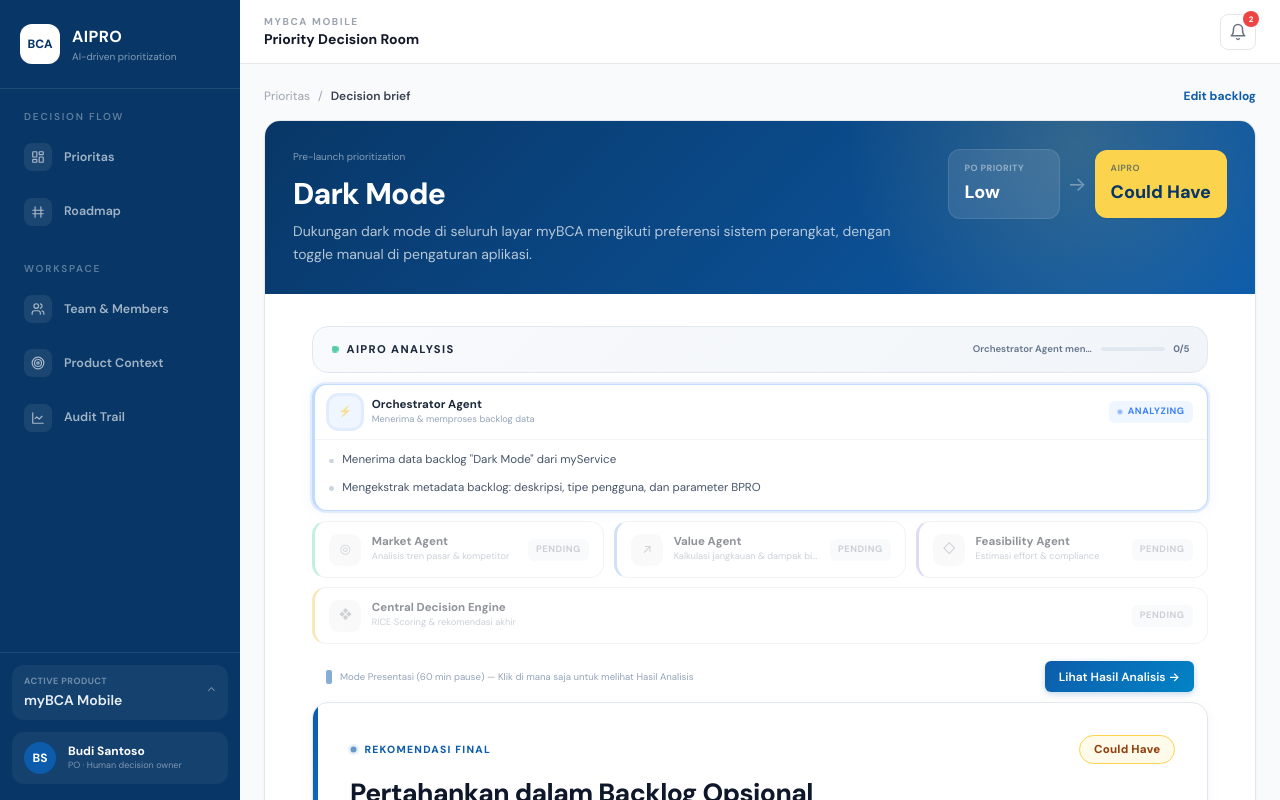
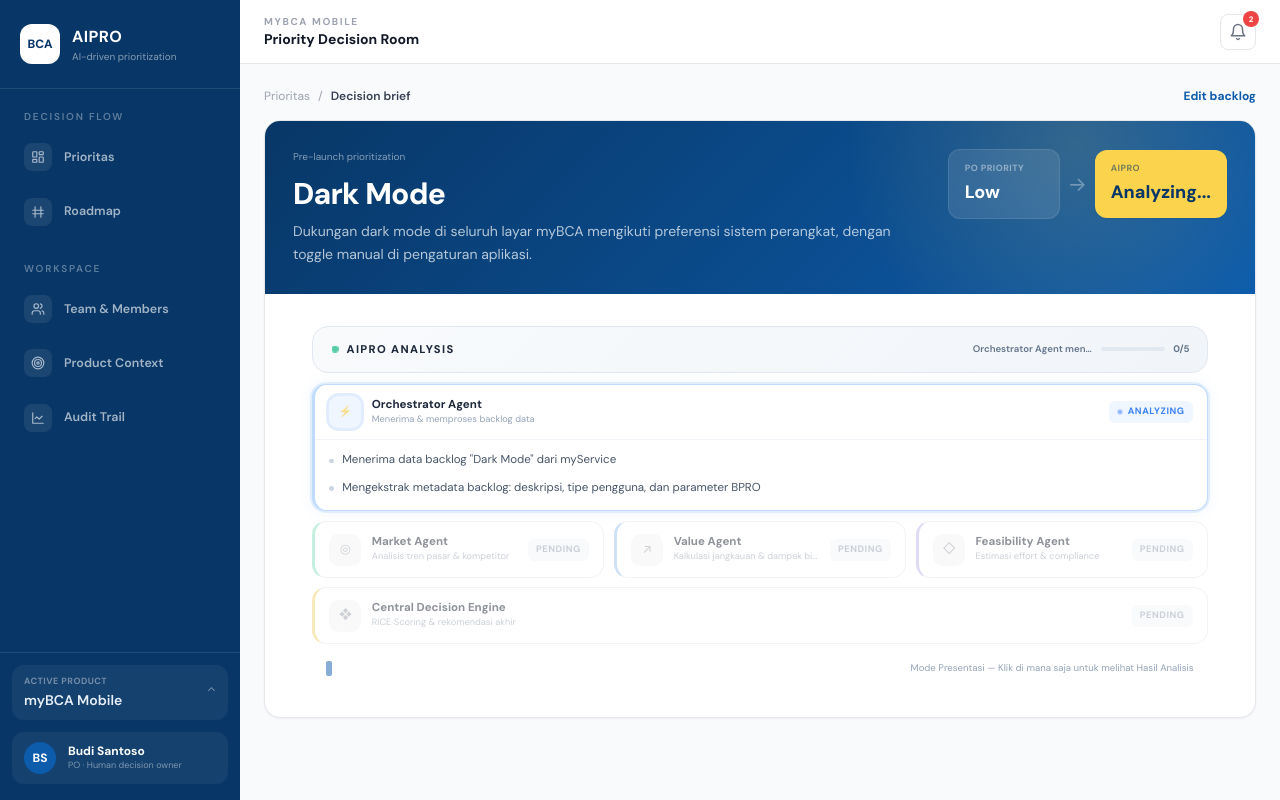
Before and after one commit to irvan90/aipro, an Angular app in the folder compass/: page /backlog/dark-mode in a window 1280 px wide. Both pictures are taken after a click on the button "Ulangi Analisis". Built offline with nearby package versions, Linux system fonts and the light colour scheme.

Commit message:
fixiing bug

```diff
--- a/compass/src/app/pages/backlog-detail/backlog-detail.component.html
+++ b/compass/src/app/pages/backlog-detail/backlog-detail.component.html
@@ -33,7 +33,13 @@
             }
             <div class="px-4 py-3 rounded-xl bg-amber-300 text-bca-navy min-w-32 shadow-sm">
               <div class="text-[9px] uppercase tracking-wider font-bold text-bca-navy/55">AIPRO</div>
-              <div class="text-lg font-black mt-0.5">{{ item.aiResult?.moscow ?? 'Analyze first' }}</div>
+              <div class="text-lg font-black mt-0.5">
+                @if (isAnalyzing()) {
+                  Analyzing...
+                } @else {
+                  {{ item.aiResult?.moscow ?? 'Analyze first' }}
+                }
+              </div>
             </div>
           </div>
         </div>
@@ -118,10 +124,7 @@
             @if (thinkingLogs().length > 0) {
               <div class="stream-footer">
                 <span class="stream-cursor"></span>
-                <span class="stream-hint">Mode Presentasi (60 min pause) — Klik di mana saja untuk melihat Hasil Analisis</span>
-                <button type="button" class="stream-footer__btn" (click)="$event.stopPropagation(); fastForward()">
-                  Lihat Hasil Analisis &rarr;
-                </button>
+                <span class="stream-hint">Mode Presentasi — Klik di mana saja untuk melihat Hasil Analisis</span>
               </div>
             }
           </div>
@@ -160,7 +163,7 @@
         }
 
         <!-- ═══ RESULT STATE ═══ -->
-        @if ((analysisComplete() || item.aiResult) && (analysisResult() || item.aiResult); as result) {
+        @if (!isAnalyzing() && (analysisComplete() || item.aiResult) && (analysisResult() || item.aiResult); as result) {
           <div class="analysis-result">
 
             <!-- ★ REKOMENDASI FINAL HERO ★ -->
@@ -327,6 +330,15 @@
                 </div>
               }
             </div>
+
+            <!-- Stream footer button (only shown after analysis complete) -->
+            @if (analysisComplete()) {
+              <!-- <div class="stream-footer">
+                <button type="button" class="stream-footer__btn" (click)="fastForward()">
+                  Lihat Hasil Analisis &rarr;
+                </button>
+              </div> -->
+            }
           </div>
         }
       </div>
--- a/compass/src/app/pages/backlog-detail/backlog-detail.component.ts
+++ b/compass/src/app/pages/backlog-detail/backlog-detail.component.ts
@@ -175,7 +175,7 @@
         else if (state?.status === 'done') status = 'done';
       } else if (cfg.agent === 'orchestrator') {
         if (phase === 'core-engine') status = 'active';
-        else if (phase === 'agents' || phase === 'decision-engine') status = 'done';
+        else if (steps.length > 0) status = 'done';
       } else if (cfg.agent === 'decision-engine') {
         if (phase === 'decision-engine') status = 'active';
         else if (steps.some(s => s.type === 'result')) status = 'done';
```
